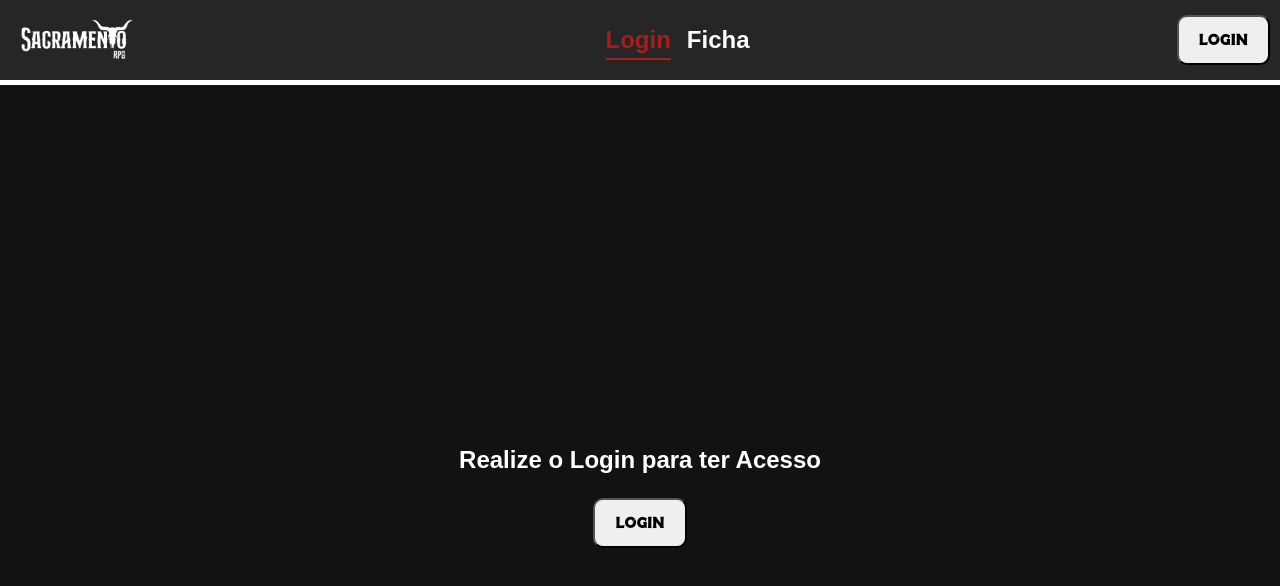
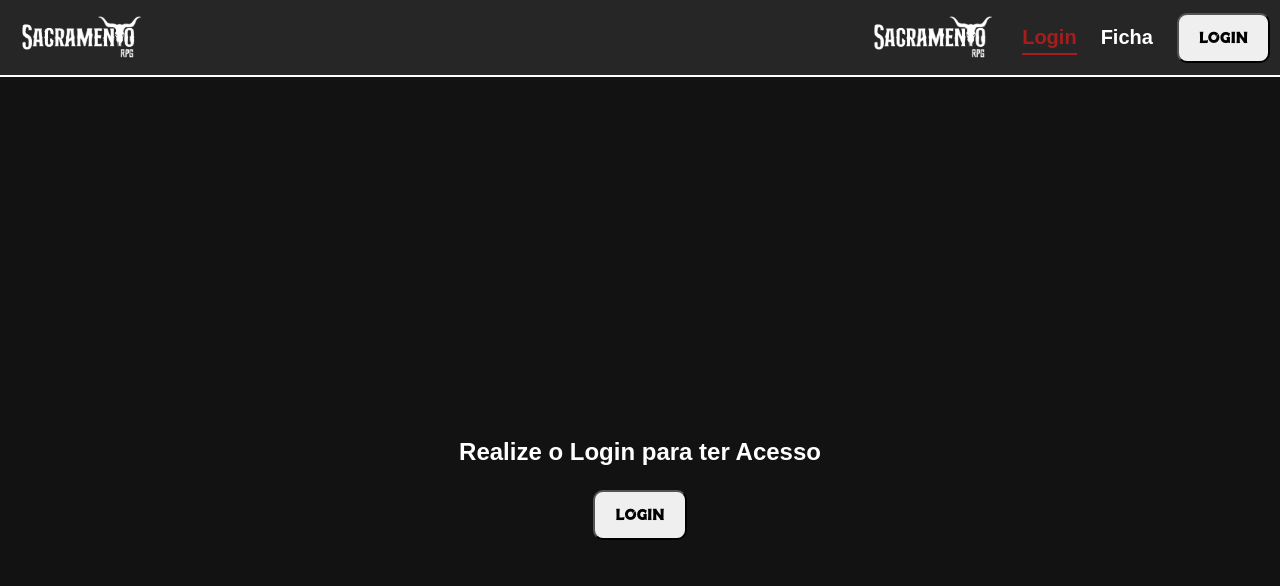
Before and after one commit to gabrield14s/som-das-seis, a React (Create React App) app: page / in a window 1280 px wide. Shown: the top 586 px of the page. Built offline with nearby package versions, Linux system fonts and the light colour scheme; no server answers.

Commit message:
a navbar para mobilie agora ficou mais caprichada

```diff
--- a/src/Components/Navbar.jsx
+++ b/src/Components/Navbar.jsx
@@ -10,15 +10,18 @@ export default function Navbar() {
 
   return (
     <>
-      <nav className="nav-container" style={{ padding: "10px" }}>
-        <button className="hamburger" onClick={toggleMenu}>
-          ☰
-        </button>
-        <div>
-          <img src={sacramentoIcon} alt="sacramento icon" style={{height: "3rem"}}/>
+      <button className="hamburger" onClick={toggleMenu}>
+        ☰
+      </button>
+      <nav className="nav-container">
+        <div className="div-logo">
+          <img src={sacramentoIcon} alt="sacramento icon" style={{ height: "3.2rem" }} />
         </div>
         <div>
           <ul className={`nav-links ${menuOpen ? "open" : ""}`}>
+            <li>
+                <img src={sacramentoIcon} alt="sacramento icon" style={{ height: "3.2rem" }} />
+            </li>
             <li>
               <NavLink
                 to="/"
@@ -35,10 +38,12 @@ export default function Navbar() {
                 Ficha
               </NavLink>
             </li>
+            <li>
+              <div>
+                <button className="button-login">Login</button>
+              </div>
+            </li>
           </ul>
-        </div>
-        <div>
-          <button className="button-login">Login</button>
         </div>
       </nav >
 
--- a/src/styles/NavbarStyles.css
+++ b/src/styles/NavbarStyles.css
@@ -1,16 +1,19 @@
 .nav-links {
   display: flex;
-  gap: 1rem;
+  gap: 1.5rem;
+  align-items: center;
   list-style: none;
+  margin: 0px;
 }
 
 .nav-container{
     display: flex;
+    padding: 10px;
     justify-content: space-between;
     align-items: center;
     flex-direction: row;
     background-color: rgb(38, 38, 38);
-    border-bottom: #fff solid 5px;
+    border-bottom: #fff solid 2px;
 
     position: relative;
 }
@@ -20,7 +23,7 @@
     color: #fff;
     font-family: Arial, Helvetica, sans-serif;
     font-weight: bold;
-    font-size: 1.5rem;
+    font-size: 20px;
 }
 
 .button-login {
@@ -56,15 +59,24 @@
     display: block;
   }
 
+  .div-logo{
+    display: none;
+  }
+
+  .nav-container{
+    padding: 0px;
+    border-bottom: 0px;
+  }
+
   .nav-links {
     display: none;
     flex-direction: column;
     position: absolute;
-    top: 60px;
+    top: 0;
     left: 0;
-    background-color: #111;
+    width: 31vw;
+    background-color: rgb(38, 38, 38);
     padding: 1rem;
-
   }
 
   .nav-links.open {
```
Also changed, not shown: src/Components/Auth.jsx (added, +26 -0 lines).
